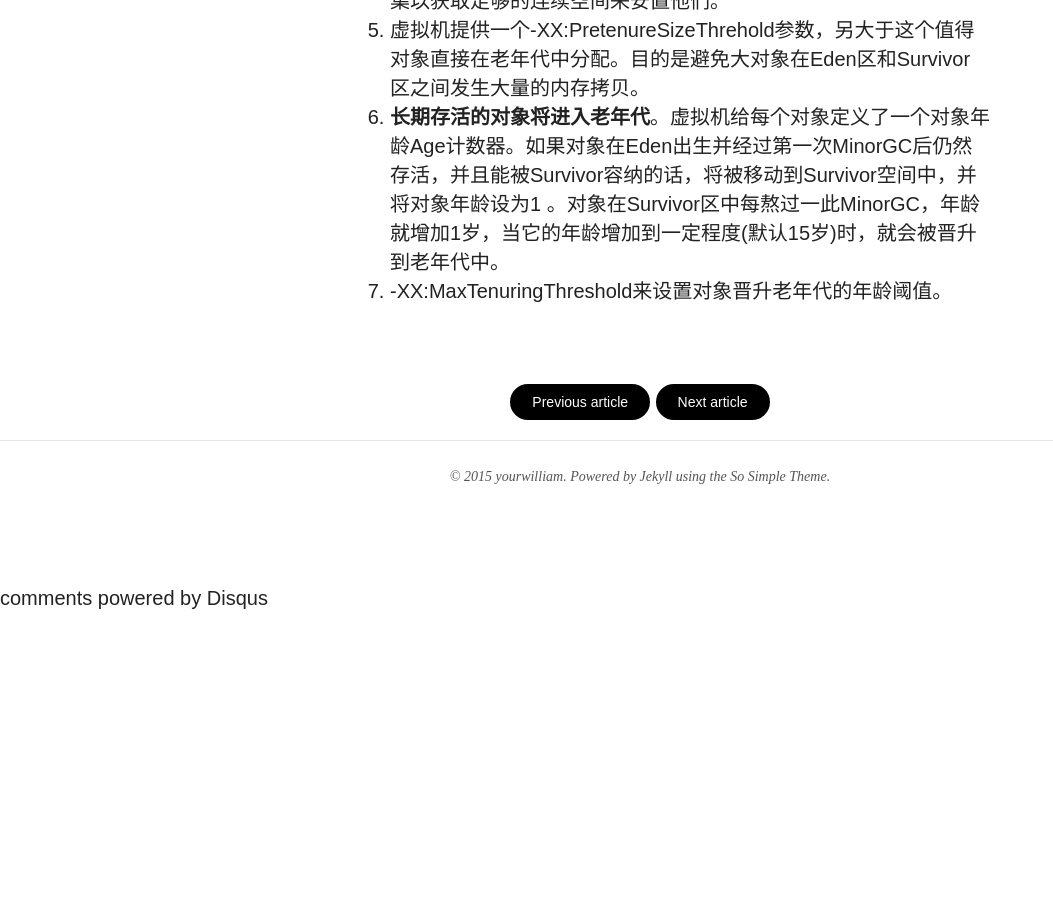
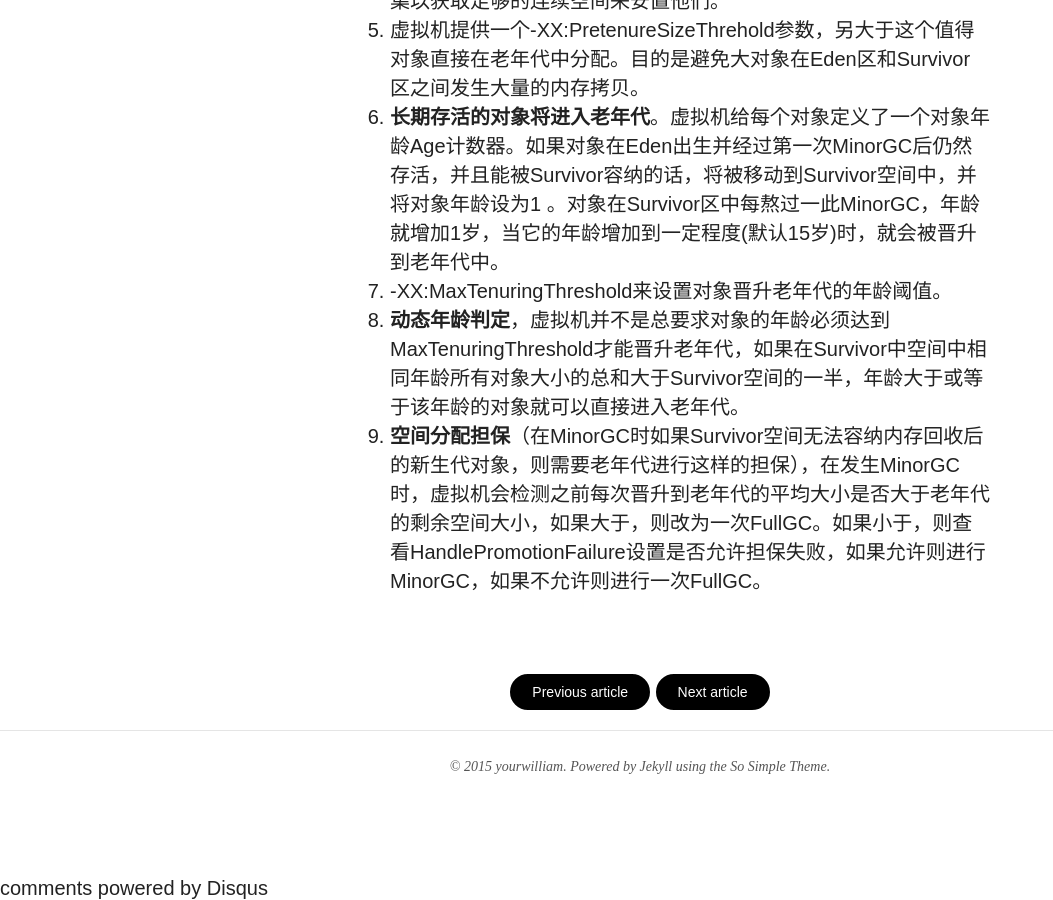
Before and after one commit to yourwilliam/william-blog, a Jekyll site: the page built from _posts/2014-12-19-jvm-analyse-in-depth-garbage-collection.md, in a window 1280 px wide and 900 px high, scrolled down 6554 px. Shown: the whole window, without its empty margins (0-1053 px from the left). Built offline with Jekyll 4.4.1, drawn with Linux system fonts in a browser that asks for light colours; nearby versions of some CDN libraries; comment, search, counter and statistics services are not loaded; before the commit the page ends 7164 px from its top, so only the background shows below that.

Commit message:
update blog

```diff
--- a/_posts/2014-12-19-jvm-analyse-in-depth-garbage-collection.md
+++ b/_posts/2014-12-19-jvm-analyse-in-depth-garbage-collection.md
@@ -126,3 +126,5 @@ HotSpot虚拟机默认Eden和Survivor的大小比例是8：1。
 5. 虚拟机提供一个-XX:PretenureSizeThrehold参数，另大于这个值得对象直接在老年代中分配。目的是避免大对象在Eden区和Survivor区之间发生大量的内存拷贝。
 6. **长期存活的对象将进入老年代**。虚拟机给每个对象定义了一个对象年龄Age计数器。如果对象在Eden出生并经过第一次MinorGC后仍然存活，并且能被Survivor容纳的话，将被移动到Survivor空间中，并将对象年龄设为1 。对象在Survivor区中每熬过一此MinorGC，年龄就增加1岁，当它的年龄增加到一定程度(默认15岁)时，就会被晋升到老年代中。
 7. -XX:MaxTenuringThreshold来设置对象晋升老年代的年龄阈值。
+8. **动态年龄判定**，虚拟机并不是总要求对象的年龄必须达到MaxTenuringThreshold才能晋升老年代，如果在Survivor中空间中相同年龄所有对象大小的总和大于Survivor空间的一半，年龄大于或等于该年龄的对象就可以直接进入老年代。
+9. **空间分配担保**（在MinorGC时如果Survivor空间无法容纳内存回收后的新生代对象，则需要老年代进行这样的担保），在发生MinorGC时，虚拟机会检测之前每次晋升到老年代的平均大小是否大于老年代的剩余空间大小，如果大于，则改为一次FullGC。如果小于，则查看HandlePromotionFailure设置是否允许担保失败，如果允许则进行MinorGC，如果不允许则进行一次FullGC。
```
